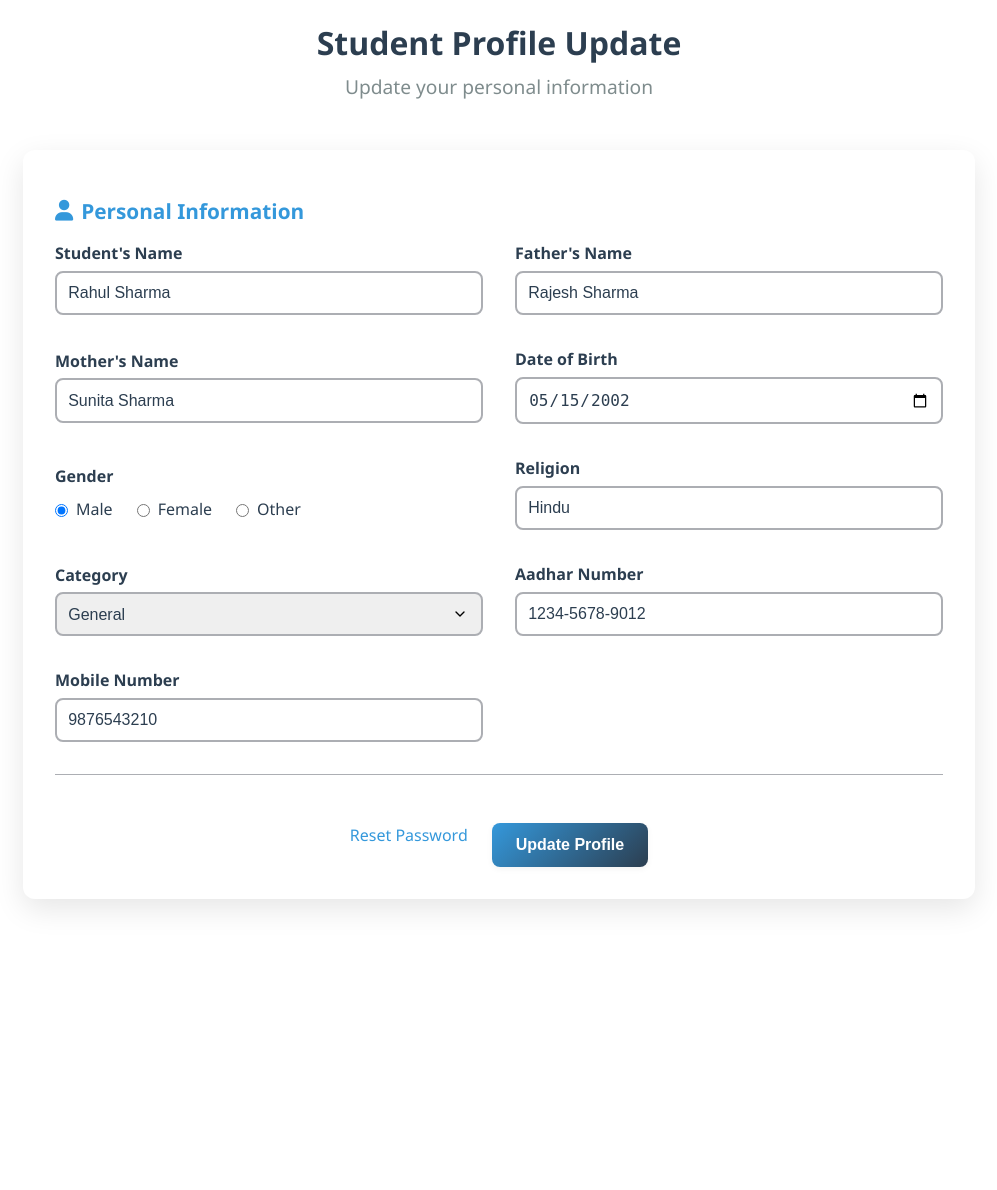
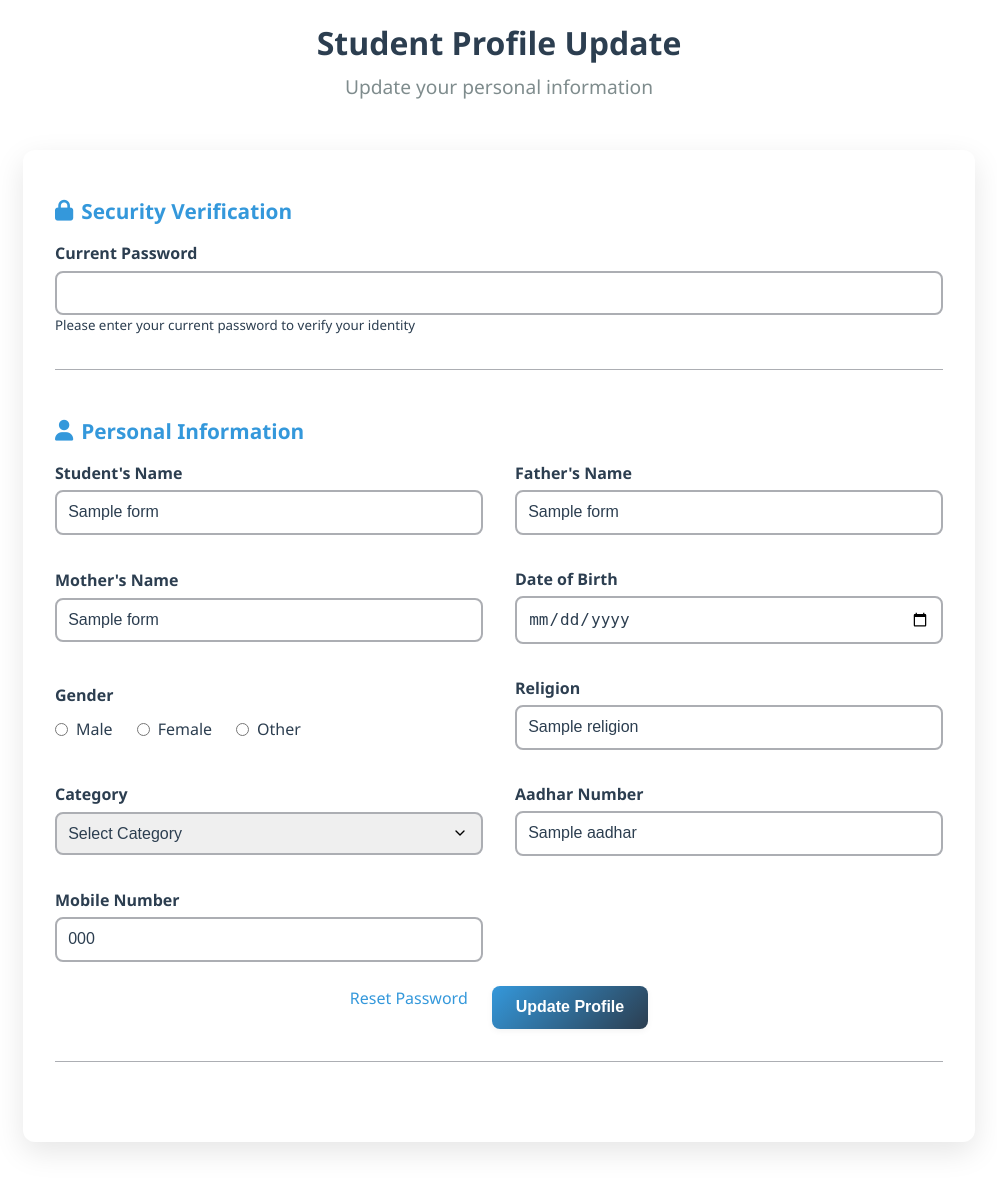
Before and after one commit to emc634/Out-of-school-Programme, a Flask app: template templates/update_profile.html in a window 1280 px wide. Shown: the part 142-1332 px from the top of the page, without its empty margins (141-1138 px from the left). Before the commit the page ends 1051 px from the top, so only its background shows below. Run offline with Flask 3, Linux system fonts and the light colour scheme; the template is opened without the code that fills it: most values are stand-ins (such as "Sample title", 1, 10 or a date in 2020).

Commit message:
passworld

```diff
--- a/templates/update_profile.html
+++ b/templates/update_profile.html
@@ -52,6 +52,20 @@
             </div>
 
             <form action="/update_profile" method="POST" class="form-container">
+
+                <!-- Security Verification Section -->
+                <div class="form-section">
+                    <h3 class="section-title">
+                        <i class="fas fa-lock"></i>
+                        Security Verification
+                    </h3>
+                    <div class="form-group">
+                        <label for="current_password" class="form-label">Current Password</label>
+                        <input type="password" id="current_password" name="current_password" class="form-control" required>
+                        <small class="form-text">Please enter your current password to verify your identity</small>
+                    </div>
+                </div>
+
                 <!-- Personal Information Section -->
                 <div class="form-section">
                     <h3 class="section-title">
@@ -61,60 +75,59 @@
                     <div class="form-grid">
                     <div class="form-group">
                         <label for="studentName" class="form-label">Student's Name</label>
-                            <input type="text" id="studentName" name="studentName" value="Rahul Sharma" class="form-control" required>
+                        <input type="text" id="studentName" name="studentName" value="{{ form_data.studentName or '' }}" class="form-control" required>
                     </div>
                     <div class="form-group">
                         <label for="fatherName" class="form-label">Father's Name</label>
-                            <input type="text" id="fatherName" name="fatherName" value="Rajesh Sharma" class="form-control" required>
+                        <input type="text" id="fatherName" name="fatherName" value="{{ form_data.fatherName or '' }}" class="form-control" required>
                     </div>
                     <div class="form-group">
                         <label for="motherName" class="form-label">Mother's Name</label>
-                            <input type="text" id="motherName" name="motherName" value="Sunita Sharma" class="form-control" required>
+                        <input type="text" id="motherName" name="motherName" value="{{ form_data.motherName or '' }}" class="form-control" required>
                     </div>
                     <div class="form-group">
                         <label for="dob" class="form-label">Date of Birth</label>
-                            <input type="date" id="dob" name="dob" value="2002-05-15" class="form-control" required>
+                        <input type="date" id="dob" name="dob" value="{{ form_data.dob or '' }}" class="form-control" required>
                     </div>
                     <div class="form-group">
                         <label class="form-label">Gender</label>
                         <div class="radio-group">
                             <label class="radio-option">
-                                    <input type="radio" name="gender" value="male" checked>
+                                <input type="radio" name="gender" value="male" {% if form_data.gender == 'male' %}checked{% endif %}>
                                 Male
                             </label>
                             <label class="radio-option">
-                                    <input type="radio" name="gender" value="female">
+                                <input type="radio" name="gender" value="female" {% if form_data.gender == 'female' %}checked{% endif %}>
                                 Female
                             </label>
                             <label class="radio-option">
-                                    <input type="radio" name="gender" value="other">
+                                <input type="radio" name="gender" value="other" {% if form_data.gender == 'other' %}checked{% endif %}>
                                 Other
                             </label>
                         </div>
                     </div>
                     <div class="form-group">
                         <label for="religion" class="form-label">Religion</label>
-                            <input type="text" id="religion" name="religion" value="Hindu" class="form-control" required>
+                        <input type="text" id="religion" name="religion" value="{{ form_data.religion or '' }}" class="form-control" required>
                     </div>
                     <div class="form-group">
                         <label for="category" class="form-label">Category</label>
                         <select id="category" name="category" class="form-control form-select" required>
                             <option value="">Select Category</option>
-                                <option value="general" selected>General</option>
-                                <option value="obc">OBC</option>
-                                <option value="sc">SC</option>
-                                <option value="st">ST</option>
-                                <option value="other">Other</option>
+                            <option value="general" {% if form_data.category == 'general' %}selected{% endif %}>General</option>
+                            <option value="obc" {% if form_data.category == 'obc' %}selected{% endif %}>OBC</option>
+                            <option value="sc" {% if form_data.category == 'sc' %}selected{% endif %}>SC</option>
+                            <option value="st" {% if form_data.category == 'st' %}selected{% endif %}>ST</option>
+                            <option value="other" {% if form_data.category == 'other' %}selected{% endif %}>Other</option>
                         </select>
                     </div>
                     <div class="form-group">
                         <label for="aadhar" class="form-label">Aadhar Number</label>
-                            <input type="text" id="aadhar" name="aadhar" value="1234-5678-9012" class="form-control" required>
+                        <input type="text" id="aadhar" name="aadhar" value="{{ form_data.aadhar or '' }}" class="form-control" required>
                     </div>
                     <div class="form-group">
                         <label for="mobile" class="form-label">Mobile Number</label>
-                            <input type="tel" id="mobile" name="mobile" value="9876543210" class="form-control" required>
-                        </div>
+                        <input type="tel" id="mobile" name="mobile" value="{{ form_data.mobile or '' }}" class="form-control" required>
                     </div>
                 </div>
 
@@ -144,6 +157,16 @@
                 }, 3000);
             });
         });
+
+        // Client-side password verification (optional - server-side verification is essential)
+        document.getElementById('updateForm').addEventListener('submit', function(event) {
+            const currentPassword = document.getElementById('current_password').value;
+
+            if (!currentPassword) {
+                alert('Please enter your current password to proceed with updates.');
+                event.preventDefault();
+            }
+        });
     </script>
 </body>
 </html>
```
Lines whose indentation alone changed are shown as unchanged.
